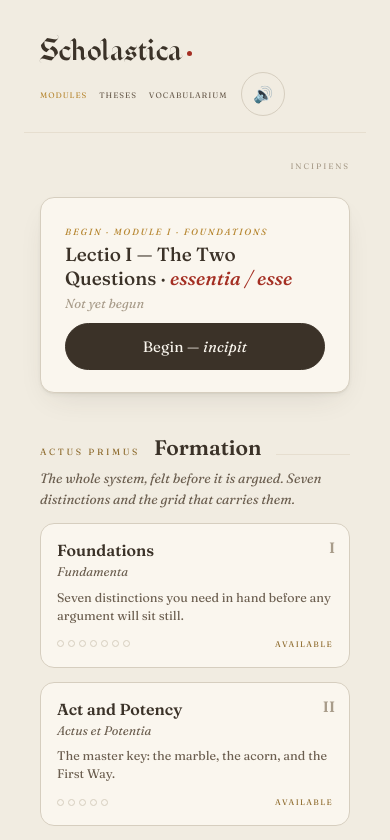
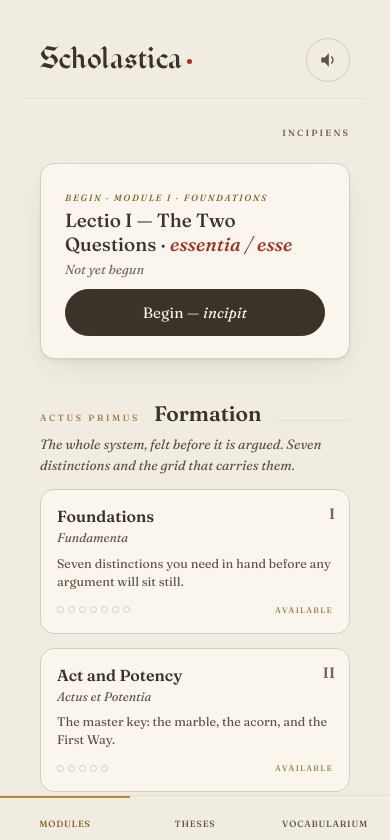
Before and after one commit to r2sgit/scholastica, a Next.js app: page /modules in a window 390 px wide. Shown: the top 840 px of the page. Built offline with nearby package versions, Linux system fonts and the light colour scheme.

Commit message:
ux: readability standard v0.1 (contrast + type floors + mobile nav)

```diff
--- a/app/globals.css
+++ b/app/globals.css
@@ -15,9 +15,11 @@
   --paper:        #FAF6EE;
   --canvas:       #F1ECE1;
   --ink:          #3B3228;
-  --ink-soft:     #6B5E4F;
+  --ink-soft:     #5C5143;
+  --ink-mute:     #746757;
   --ink-faint:    #A89C8A;
   --gold:         #B88935;
+  --gold-text:    #7A5B22;
   --gold-deep:    #8D6A2C;
   --vermillion:   #A42F23;
   --ultramarine:  #2F4A8A;
@@ -108,7 +110,7 @@
   flex-direction: column;
   align-items: center;
   justify-content: center;
-  min-height: 100vh;
+  min-height: 100dvh;
   position: relative;
 }
 
@@ -156,7 +158,7 @@
 }
 
 /* ── Home / landing: the Thomas hero (ships 2026-06-14) ───────── */
-.home-page { min-height: 100vh; display: flex; flex-direction: column; }
+.home-page { min-height: 100dvh; display: flex; flex-direction: column; }
 .home-top { width: 100%; max-width: 1180px; margin: 0 auto; padding: 22px 40px 0; display: flex; }
 .home-top .wordmark { font-size: 30px; }
 .home-top .wordmark .dot { width: 6px; height: 6px; transform: translateY(-7px); }
@@ -279,7 +281,7 @@
   font-variant-caps: all-small-caps;
   letter-spacing: 0.16em;
   font-size: 13px;
-  color: var(--ink-faint);
+  color: var(--ink-mute);
 }
 
 /* ── The Drollery Court ── grows in the Threshold margins as modules
@@ -360,10 +362,11 @@
   justify-self: center;
 }
 .cp-label {
-  font-size: 12px;
+  font-size: 13px;
+  font-weight: 600;
   font-style: italic;
   letter-spacing: 0.14em;
-  color: var(--ink-soft);
+  color: var(--ink-mute);
   font-variant-caps: all-small-caps;
 }
 .cp-num {
@@ -385,7 +388,7 @@
   margin: 0 1px;
 }
 .cp-name {
-  font-size: 14px;
+  font-size: 15px;
   font-style: italic;
   color: var(--ink);
   font-weight: 500;
@@ -405,14 +408,17 @@
   font-family: 'Fraunces', Georgia, serif;
   font-variant-caps: all-small-caps;
   letter-spacing: 0.12em;
-  font-size: 13px;
-  color: var(--ink-soft);
+  font-size: 14.5px;
+  color: var(--ink-soft);
+  font-weight: 500;
   text-decoration: none;
   transition: color .15s;
   white-space: nowrap;
+  padding-bottom: 6px;
+  border-bottom: 2px solid transparent;
 }
 .tb-nav-link:hover { color: var(--gold-deep); }
-.tb-nav-link.active { color: var(--gold); }
+.tb-nav-link.active { color: var(--gold-text); border-bottom-color: var(--gold); }
 
 .mute-btn {
   background: none;
@@ -440,6 +446,71 @@
   display: none;
 }
 .env-badge.show { display: inline-block; }
+
+/* Lesson progress hairline — sits under the bar, fills gold as questions
+   advance. Renders only where TopBar is given a progress prop. */
+.tb-hairline {
+  height: 2px;
+  background: var(--border-soft);
+  overflow: hidden;
+}
+.tb-hairline-fill {
+  height: 100%;
+  background: var(--gold);
+  transition: width .3s ease;
+}
+
+/* ============================================================
+   Mobile bottom tab bar — Modules · Theses · Vocabularium
+   ============================================================ */
+.tab-bar {
+  display: none;
+}
+@media (max-width: 640px) {
+  .tab-bar {
+    display: flex;
+    position: fixed;
+    left: 0;
+    right: 0;
+    bottom: 0;
+    z-index: 20;
+    background: var(--canvas);
+    border-top: 1px solid var(--border-soft);
+    padding-bottom: env(safe-area-inset-bottom, 0px);
+  }
+  .tab-bar-link {
+    flex: 1;
+    display: flex;
+    flex-direction: column;
+    align-items: center;
+    justify-content: center;
+    gap: 2px;
+    min-height: 48px;
+    padding: 6px 4px 4px;
+    font-family: 'Fraunces', Georgia, serif;
+    font-variant-caps: all-small-caps;
+    letter-spacing: 0.06em;
+    font-size: 13px;
+    font-weight: 500;
+    color: var(--ink-soft);
+    text-decoration: none;
+    border-top: 2px solid transparent;
+  }
+  .tab-bar-link.active {
+    color: var(--gold-text);
+    border-top-color: var(--gold);
+  }
+  .tb-nav { display: none; }
+
+  /* Clear the fixed tab bar so page content never sits under it. */
+  .map-page,
+  .card-area,
+  .vocab-stage,
+  .theses-stage,
+  .notfound-stage {
+    padding-bottom: calc(80px + env(safe-area-inset-bottom, 0px));
+  }
+}
 
 /* ============================================================
    Module Map
@@ -486,12 +557,12 @@
   margin-bottom: 32px;
 }
 .module-copy .eyebrow {
-  font-size: 12px;
-  color: var(--gold);
+  font-size: 13px;
+  color: var(--gold-text);
   font-variant-caps: all-small-caps;
   letter-spacing: 0.12em;
   font-style: italic;
-  font-weight: 500;
+  font-weight: 600;
   margin-bottom: 8px;
 }
 .module-copy h1 {
@@ -534,7 +605,7 @@
   border-radius: 999px;
 }
 .mod-progress .meta {
-  color: var(--ink-faint);
+  color: var(--ink-mute);
   font-size: 13px;
   font-style: italic;
   font-variant-numeric: tabular-nums;
@@ -602,12 +673,12 @@
   margin-bottom: 3px;
 }
 .txt .tag {
-  font-size: 12px;
+  font-size: 13px;
   font-variant-caps: all-small-caps;
   letter-spacing: 0.14em;
   color: var(--ink-soft);
   font-style: italic;
-  font-weight: 500;
+  font-weight: 600;
 }
 .txt h3 {
   font-family: "Fraunces", serif;
@@ -639,7 +710,7 @@
   align-items: center;
   gap: 7px;
   font-size: 13px;
-  color: var(--ink-faint);
+  color: var(--ink-mute);
   font-style: italic;
   letter-spacing: 0.02em;
 }
@@ -657,7 +728,7 @@
 
 .score-line {
   font-size: 13px;
-  color: var(--ink-faint);
+  color: var(--ink-mute);
   font-variant-caps: all-small-caps;
   letter-spacing: 0.08em;
   font-style: italic;
@@ -687,7 +758,7 @@
 .continue .who { flex: 1; }
 .continue .who .k {
   font-size: 13px;
-  color: var(--gold);
+  color: var(--gold-text);
   font-variant-caps: all-small-caps;
   letter-spacing: 0.14em;
   font-style: italic;
@@ -703,7 +774,7 @@
 }
 .continue .who .t em { font-style: italic; }
 .continue .who .m {
-  color: var(--ink-faint);
+  color: var(--ink-mute);
   font-size: 13px;
   font-style: italic;
 }
@@ -823,14 +894,14 @@
 .le-label {
   font-variant-caps: all-small-caps;
   letter-spacing: 0.18em;
-  font-size: 11px;
-  font-weight: 500;
-  color: var(--gold);
+  font-size: 13px;
+  font-weight: 600;
+  color: var(--gold-text);
 }
 .le-num {
   font-variant-caps: all-small-caps;
   letter-spacing: 0.06em;
-  font-size: 12px;
+  font-size: 13px;
   font-weight: 600;
   color: var(--vermillion);
 }
@@ -870,8 +941,9 @@
   margin: 20px 0;
 }
 .cr-cite {
-  font-size: 12px;
-  color: var(--ink-faint);
+  font-size: 13px;
+  font-weight: 600;
+  color: var(--ink-mute);
   letter-spacing: 0.1em;
   margin-top: 16px;
   font-style: italic;
@@ -1028,8 +1100,8 @@
   .topbar > div { order: 2; }                 /* nav + mute cluster */
   .curriculum-path { order: 3; flex-basis: 100%; justify-content: flex-start; gap: 6px; }
   .tb-nav { gap: 12px; }
-  .tb-nav-link { font-size: 12px; letter-spacing: 0.08em; }
-  .cp-label  { font-size: 11px; letter-spacing: 0.12em; }
+  .tb-nav-link { font-size: 13px; letter-spacing: 0.08em; }
+  .cp-label  { font-size: 13px; letter-spacing: 0.12em; }
   .cp-num    { font-size: 14px; }
   .cp-fleuron::after { font-size: 10px; }
   .card-area { padding-bottom: 220px; }
@@ -1243,7 +1315,7 @@
   opacity: 0.45;
   cursor: not-allowed;
   background: var(--border);
-  color: var(--ink-faint);
+  color: var(--ink-mute);
 }
 .syllogism-recap { display: flex; flex-direction: column; gap: 8px; margin-top: 4px; margin-bottom: 8px; }
 .syllogism-recap-row {
@@ -1331,10 +1403,10 @@
   right: 14px;
   font-weight: 600;
   font-size: 15px;
-  color: var(--ink-faint);
+  color: var(--ink-mute);
   transition: color .18s;
 }
-.cm-card:hover .cm-numeral { color: var(--gold); }
+.cm-card:hover .cm-numeral { color: var(--gold-text); }
 .cm-card h3 {
   margin: 0 42px 2px 0;
   font-size: 16px;
@@ -1414,8 +1486,9 @@
   font-family: 'Fraunces', Georgia, serif;
   font-variant-caps: all-small-caps;
   letter-spacing: 0.18em;
-  font-size: 11px;
-  color: var(--ink-faint);
+  font-size: 13px;
+  font-weight: 600;
+  color: var(--ink-mute);
 }
 .habitus-leaf { opacity: 0; animation: fadeIn 420ms ease both; }
 .habitus-berry { animation: berryIn 480ms ease 700ms both; }
@@ -1429,8 +1502,9 @@
   font-family: 'Fraunces', Georgia, serif;
   font-variant-caps: all-small-caps;
   letter-spacing: 0.16em;
-  font-size: 12px;
-  color: var(--ink-faint);
+  font-size: 13px;
+  font-weight: 600;
+  color: var(--ink-mute);
 }
 
 /* In scriptorio: being written, not gated — aims still reveal */
@@ -1444,7 +1518,7 @@
 
 /* Destination: M XVIII */
 .cm-card.destination { border-color: var(--gold); }
-.cm-card.destination .cm-numeral { color: var(--gold); }
+.cm-card.destination .cm-numeral { color: var(--gold-text); }
 .cm-card.destination.scriptorio:hover { border-color: var(--gold); }
 
 /* ═══ Vocabularium (/vocabularium) — §20.3 / G3 ═══ */
@@ -1477,7 +1551,7 @@
   font-family: 'Fraunces', serif;
   font-style: italic;
   font-size: 16px;
-  color: var(--ink-faint);
+  color: var(--ink-mute);
   margin-top: 48px;
 }
 
@@ -1493,7 +1567,7 @@
 .vocab-numeral {
   font-family: 'Emeritus', serif;
   font-size: 22px;
-  color: var(--gold);
+  color: var(--gold-text);
 }
 .vocab-group-title {
   font-variant-caps: all-small-caps;
@@ -1542,8 +1616,9 @@
 .gloss-met {
   font-variant-caps: all-small-caps;
   letter-spacing: 0.1em;
-  font-size: 12px;
-  color: var(--ink-faint);
+  font-size: 13px;
+  font-weight: 600;
+  color: var(--ink-mute);
 }
 
 /* Modal */
@@ -1625,7 +1700,7 @@
 .fin-thesis-earned {
   font-family: 'Emeritus', serif;
   font-size: 18px;
-  color: var(--gold);
+  color: var(--gold-text);
   margin-bottom: 4px;
 }
 .fin-thesis-line {
@@ -1763,7 +1838,7 @@
   font-variant-caps: all-small-caps;
   letter-spacing: 0.12em;
   font-size: 13px;
-  color: var(--ink-faint);
+  color: var(--ink-mute);
 }
 
 /* Unlock ceremony — illuminated-initial animation */
--- a/components/TopBar.tsx
+++ b/components/TopBar.tsx
@@ -33,6 +33,21 @@
   moduleTitle?: string;
   /** Show a "Modules /" crumb linking back to the course map */
   modulesCrumb?: boolean;
+  /** Lesson progress hairline under the bar: fills gold as questions advance. */
+  progress?: { current: number; total: number };
+}
+
+function MuteIcon({ muted }: { muted: boolean }) {
+  return (
+    <svg width="20" height="20" viewBox="0 0 24 24" fill="none" aria-hidden="true">
+      <path d="M4 9v6h4l5 5V4L8 9H4Z" fill="currentColor" />
+      {muted ? (
+        <path d="M16 9l5 6M21 9l-5 6" stroke="currentColor" strokeWidth="1.8" strokeLinecap="round" />
+      ) : (
+        <path d="M16.5 8.5a5 5 0 0 1 0 7" stroke="currentColor" strokeWidth="1.8" strokeLinecap="round" fill="none" />
+      )}
+    </svg>
+  );
 }
 
 function toRoman(n: number): string {
@@ -51,7 +66,7 @@
   { href: '/vocabularium', label: 'Vocabularium' },
 ];
 
-function TopBarInner({ moduleId, moduleTitle, modulesCrumb }: TopBarProps) {
+function TopBarInner({ moduleId, moduleTitle, modulesCrumb, progress }: TopBarProps) {
   const searchParams = useSearchParams();
   const pathname = usePathname();
   const isReview = searchParams.get('review') === '1';
@@ -77,7 +92,12 @@
     return pathname === href || pathname.startsWith(href + '/');
   }
 
+  const progressPct = progress && progress.total > 0
+    ? Math.min(100, Math.round((progress.current / progress.total) * 100))
+    : null;
+
   return (
+    <>
     <div className="topbar">
       {/* Wordmark returns to the Threshold (a place, not an interstitial).
           ?door=1 renders it without auto-forward. */}
@@ -133,10 +153,28 @@
           aria-label={muted ? 'Unmute sound' : 'Mute sound'}
           title={muted ? 'Sound off' : 'Sound on'}
         >
-          {muted ? '\uD83D\uDD07' : '\uD83D\uDD0A'}
+          <MuteIcon muted={muted} />
         </button>
       </div>
     </div>
+    {progressPct !== null && (
+      <div className="tb-hairline" aria-hidden="true">
+        <div className="tb-hairline-fill" style={{ width: `${progressPct}%` }} />
+      </div>
+    )}
+    <nav className="tab-bar" aria-label="Sections">
+      {NAV_ITEMS.map(item => (
+        <Link
+          key={item.href}
+          href={item.href}
+          className={`tab-bar-link${isActive(item.href) ? ' active' : ''}`}
+          aria-current={isActive(item.href) ? 'page' : undefined}
+        >
+          {item.label}
+        </Link>
+      ))}
+    </nav>
+    </>
   );
 }
 
```
Also changed, not shown: app/complete/[moduleId]/[lessonIdx]/page.tsx (+4 -4 lines), app/lesson/[moduleId]/[lessonIdx]/page.tsx (+4 -3 lines), components/FeedbackPanel.tsx (+4 -4 lines), components/MCQ.tsx (+3 -14 lines).
